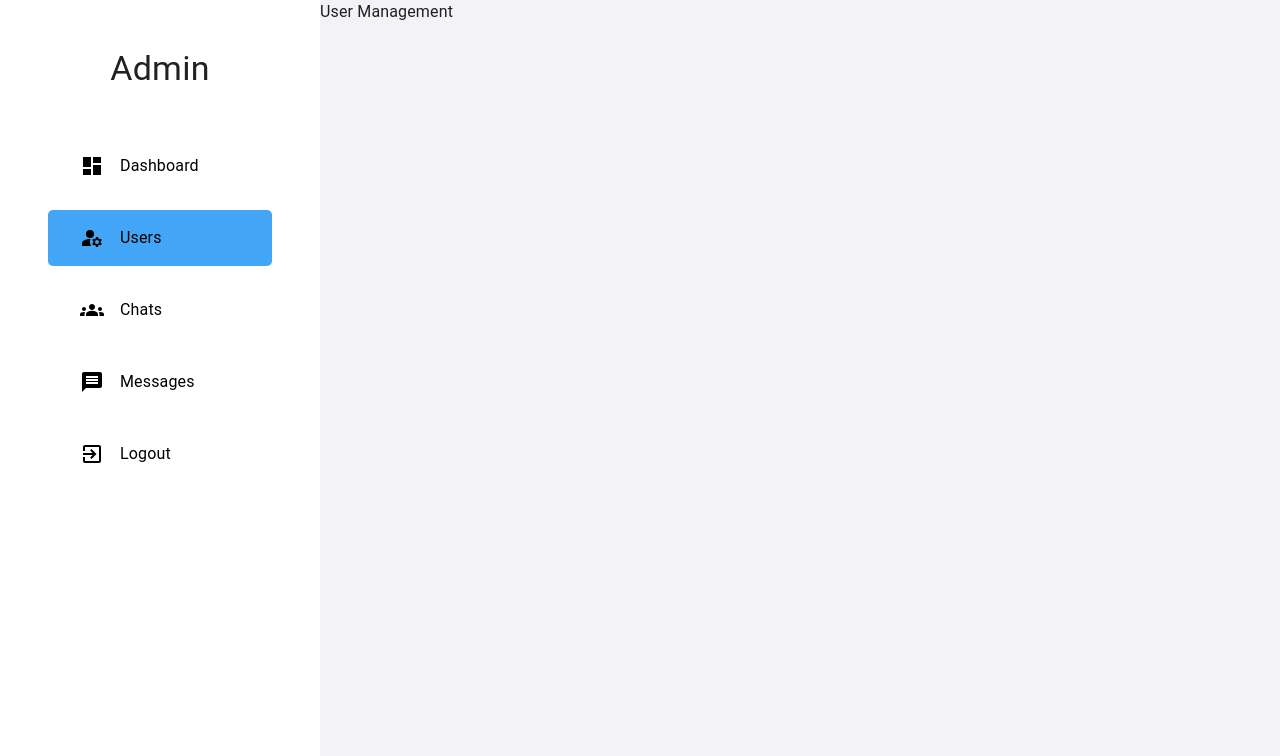
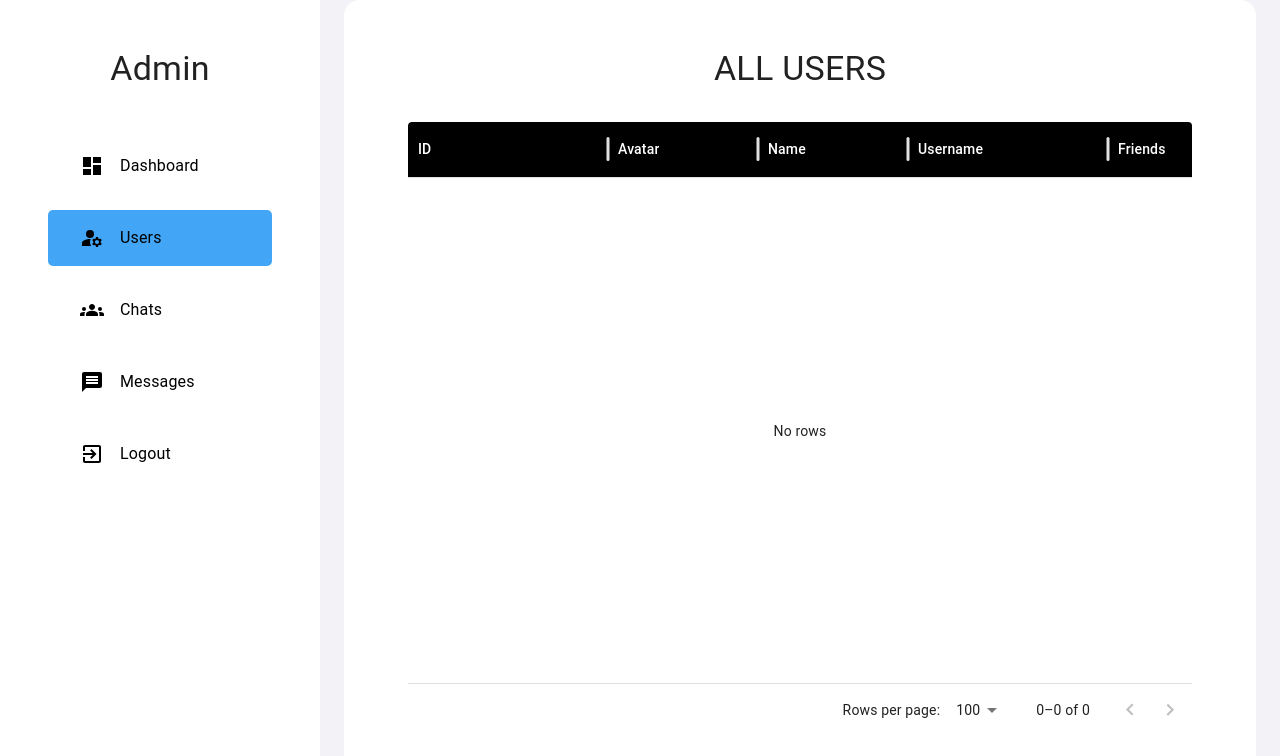
Before and after one commit to RohanKumar122/ChatApp, a React (Vite) app in the folder client/: page /admin/user-management in a window 1280 px wide. Shown: the top 756 px of the page. Built offline with nearby package versions, Linux system fonts and the light colour scheme.

Commit message:
Update Admin Graph

```diff
--- a/client/package.json
+++ b/client/package.json
@@ -14,6 +14,7 @@
     "@emotion/styled": "^11.14.0",
     "@mui/icons-material": "^6.3.1",
     "@mui/material": "^6.3.1",
+    "@mui/x-data-grid": "^7.23.6",
     "6pp": "^1.3.9",
     "axios": "^1.7.9",
     "chart.js": "^4.4.7",
--- /dev/null
+++ b/client/src/components/shared/Table.jsx
@@ -0,0 +1,54 @@
+import React from "react";
+import { DataGrid } from "@mui/x-data-grid";
+import { Container, Paper, Typography } from "@mui/material";
+
+const Table = ({ rows, columns, heading, rowHeight = 52 }) => {
+  return (
+    <Container
+      sx={{
+        height: "100vh",
+      }}
+    >
+      <Paper
+        elevation={3}
+        sx={{
+          padding: "1rem 4rem",
+          borderRadius: "1rem",
+          margin: "auto",
+          width: "100%",
+          overflow: "hidden",
+          height: "100%",
+          boxShadow: "none",
+        }}
+      >
+        <Typography
+          textAlign={"center"}
+          variant="h4"
+          sx={{
+            margin: "2rem",
+            textTransform: "uppercase",
+          }}
+        >
+          {heading}
+        </Typography>
+        <DataGrid
+          rows={rows}
+          columns={columns}
+          rowHeight={rowHeight}
+          style={{
+            height: "80%",
+          }}
+          sx={{
+            border: "none",
+            ".table-header":{
+              backgroundColor: "black",
+              color: "white",
+            }
+          }}
+        />
+      </Paper>
+    </Container>
+  );
+};
+
+export default Table;
--- /dev/null
+++ b/client/src/components/specific/Charts.jsx
@@ -0,0 +1,98 @@
+import React from "react";
+import { Doughnut, Line } from "react-chartjs-2";
+import {
+  Chart as ChartJS,
+  CategoryScale,
+  LinearScale,
+  PointElement,
+  LineElement,
+  Title,
+  Tooltip,
+  Legend,
+  ArcElement,
+} from "chart.js/auto";
+import { getLast7Days } from "../../lib/features";
+import { display } from "@mui/system";
+
+ChartJS.register(
+  Tooltip,
+  CategoryScale,
+  LinearScale,
+  PointElement,
+  LineElement,
+  ArcElement,
+  Title,
+  Legend
+);
+
+const labels = getLast7Days();
+
+const lineChartoptions = {
+  resposive: true,
+  plugin: {
+    legend: {
+      display: false,
+    },
+  },
+  title: {
+    display: false,
+  },
+  scales: {
+    x: {
+      grid: {
+        display: false,
+      },
+    },
+    y: {
+      beginAtZero: true,
+      grid: {
+        display: false,
+      },
+    },
+  },
+};
+
+const LineChart = ({ value = [] }) => {
+  const data = {
+    labels,
+    datasets: [
+      {
+        data: value,
+        label: "Revenue",
+        fill: true,
+        backgroundColor: "rgba(19, 247, 76, 0.2)",
+        bordercolor: "rgba(255,99,132,1)",
+      },
+    ],
+  };
+  return <Line data={data} options={lineChartoptions} />;
+};
+
+const doughnutChartOptions={
+  responsive:true,
+  plugins:{
+    legend:{
+      display:false,
+    },
+
+  },cutout:100,
+}
+
+const DoughnutChart = ({value=[], labels=[]}) => {
+  const data = {
+    labels,
+    datasets: [
+      {
+        data: value,
+        label: "Total Chats Vs total Messages",
+        backgroundColor: ["rgba(19, 247, 76, 0.2)","rgba(255,99,132,1)"],
+        borderColor: ["rgba(6, 88, 24, 0.2)","rgb(221, 14, 59)"],
+        hoverBackgroundColor: ["green","red"],
+        offset:20,
+      },
+    ],
+  };
+  return <Doughnut style={{zIndex:10}} data={data} options ={doughnutChartOptions} />;
+};
+
+export { LineChart, DoughnutChart };
--- a/client/src/components/styles/StyledComponent.jsx
+++ b/client/src/components/styles/StyledComponent.jsx
@@ -37,3 +37,27 @@ export const InputBox  =styled("input")`
     background-color: rgba(0,0,0,0.1);
 
 `
+
+export const SearchField =styled("input")`
+    padding: 1rem 2rem;
+    width: 20vmax;
+    border: none;
+    outline:none;
+    border-radius: 1.5rem;
+    background-color: rgba(145, 136, 136, 0.1);
+    font-size: 1.1rem;
+`
+
+export const CurveButton =styled("button")`
+    border-radius: 1.5rem;
+    padding: 1rem 2rem;
+    border: none;
+    outline:none;
+    cursor:pointer;
+    bgcolor: black;
+    color: black;
+    font-size: 1.1rem;
+    &:hover{
+        background-color: rgba(0, 0, 0, 0.1);
+    }
+`
--- a/client/src/constants/sampleData.js
+++ b/client/src/constants/sampleData.js
@@ -90,3 +90,26 @@ export const sampleMessages = [
     createdAt :"2023-01-01T00:00:00.000Z",
   }
 ];
+
+
+export const dashboardData ={
+  users:[
+    {
+      name:"rio",
+      avatar:"https://www.w3schools.com/howto/img_avatar.png",
+      _id:"1",
+      username :"rio_rox",
+      friends :20,
+      groups:5
+    },
+    {
+      name:"john",
+      avatar:"https://www.w3schools.com/howto/img_avatar.png",
+      _id:"2",
+      username :"john_rox",
+      friends :20,
+      groups:25
+    }
+  ],
+
+}
--- a/client/src/pages/admin/Dashboard.jsx
+++ b/client/src/pages/admin/Dashboard.jsx
@@ -1,14 +1,196 @@
-import React from 'react'
-import AdminLayout from '../../components/layout/AdminLayout'
+import {
+  AdminPanelSettings as AdminPanelSettingsIcon,
+  Notifications as NotificationsIcon,
+  Person as PersonIcon,
+  Group as GroupIcon,
+  Message as MessageIcon,
+} from "@mui/icons-material";
+import { Box, Container, Paper, Stack, Typography } from "@mui/material";
+import moment from "moment";
+import React from "react";
+import AdminLayout from "../../components/layout/AdminLayout";
+import {
+  CurveButton,
+  SearchField,
+} from "../../components/styles/StyledComponent";
+import { LineChart } from "../../components/specific/Charts";
+import { DoughnutChart } from "../../components/specific/Charts";
 
 const Dashboard = () => {
+  const Appbar = (
+    <Paper
+      elevation={3}
+      sx={{
+        padding: "2rem",
+        margin: "2rem 0",
+        borderRadius: "1rem",
+      }}
+    >
+      <Stack direction={"row"} alignItems={"center"} spacing={"1rem"}>
+        <AdminPanelSettingsIcon
+          sx={{
+            fontSize: "3rem",
+          }}
+        />
+
+        <SearchField placeholder="Search..." />
+
+        <CurveButton
+          sx={{
+            bgcolor: "black",
+            color: "white",
+            ":hover": { bgcolor: "gray-200", color: "black" },
+          }}
+        >
+          Search
+        </CurveButton>
+
+        <Box flexGrow={1} />
+
+        <Typography
+          display={{
+            xs: "none",
+            lg: "block",
+          }}
+          color={"rgb(0, 0, 0, 0.7)"}
+          textAlign={"center"}
+        >
+          {moment().format("dddd, D MMMM YYYY")}
+        </Typography>
+
+        <NotificationsIcon />
+      </Stack>
+    </Paper>
+  );
+
+  const Widgets = (
+    <Stack
+      direction={{
+        xs: "column",
+        sm: "row",
+      }}
+      spacing={"2rem"}
+      justifyContent={"space-between"}
+      alignItems={"center"}
+      margin={"2rem 0"}
+    >
+      <Widget title={"Users"} value={34} Icon={<PersonIcon />} />
+      <Widget title={"Chats"} value={34} Icon={<GroupIcon />} />
+      <Widget title={"Messages"} value={34} Icon={<MessageIcon />} />
+    </Stack>
+  );
+
   return (
     <AdminLayout>
-       <div>
-           Dashboard
-       </div>
+      <Container>
+        {Appbar}
+
+        <Stack
+          direction={{
+            xs: "column",
+            lg: "row",
+          }}
+
+          flexWrap={"wrap"}
+          justifyContent={{
+            xs: "center",
+            lg: "stretch",
+          }}
+          alignItems={{
+            xs: "center",
+            lg: "stretch",
+          }}
+          sx={{gap: "2rem"}}
+        >
+          <Paper
+            elevation={3}
+            sx={{
+              padding: "2rem 3.5rem",
+              maxWidth: "45rem",
+              borderRadius: "1rem",
+              width: "100%",
+            }}
+          >
+            <Typography variant="h4" margin={"2rem 0"}>
+              Last Messages
+            </Typography>
+            {/*            <LineChart /> */}
+
+            <LineChart value={[23, 56, 33, 67, 33, 2]} />
+          </Paper>
+          <Paper
+            elevation={3}
+            sx={{
+              padding: "1rem",
+              borderRadius: "1rem",
+              display: "flex",
+              justifyContent: "center",
+              alignItems: "center",
+              width: { xs: "100%", sm: "50%" },
+              maxWidth: "25rem",
+              position: "relative",
+              height: "25rem",
+            }}
+          >
+            {/* Doughnut */}
+            <DoughnutChart
+              labels={["Single Chats", "Group Chats"]}
+              value={[23, 66]}
+            />
+
+            <Stack
+              position={"absolute"}
+              direction={"row"}
+              justifyContent={"center"}
+              alignItems={"center"}
+              spacing={"0.5rem"}
+              width={"100%"}
+              height={"100%"}
+            >
+              <GroupIcon />
+              <Typography>Vs</Typography>
+              <PersonIcon />
+            </Stack>
+          </Paper>
+        </Stack>
+
+        {Widgets}
+      </Container>
     </AdminLayout>
-  )
-}
+  );
+};
 
-export default Dashboard
+const Widget = ({ title, value, Icon }) => (
+  <Paper
+    elevation={3}
+    sx={{
+      padding: "2rem",
+      margin: "2rem 0",
+      borderRadius: "1.5rem",
+      width: "20rem",
+    }}
+  >
+    <Stack alignItems={"center"} spacing={"1rem"}>
+      <Typography
+        sx={{
+          color: "rgb(0, 0, 0, 0.7)",
+          borderRadius: "50%",
+          border: `5px solid rgb(0, 0, 0, 0.7)`,
+          width: "5rem",
+          height: "5rem",
+          display: "flex",
+          justifyContent: "center",
+          alignItems: "center",
+        }}
+      >
+        {value}
+      </Typography>
+      <Stack direction={"row"} alignItems={"center"} spacing={"1rem"}>
+        {Icon}
+        <Typography>{title}</Typography>
+      </Stack>
+    </Stack>
+  </Paper>
+);
+
+export default Dashboard;
--- a/client/src/pages/admin/UserManagement.jsx
+++ b/client/src/pages/admin/UserManagement.jsx
@@ -1,14 +1,67 @@
-import React from 'react'
-import AdminLayout from '../../components/layout/AdminLayout'
+import React from "react";
+import AdminLayout from "../../components/layout/AdminLayout";
+import Table from "../../components/shared/Table";
+import { useState } from "react";
+import { Avatar } from "@mui/material";
+import { useEffect } from "react";
+import {dashboardData} from "../../constants/sampleData";
 
+const columns = [
+  {
+    field: "id",
+    headerName: "ID",
+    headerClassName: "table-header",
+    width: 200,
+  },
+  {
+    field: "avatar",
+    headerName: "Avatar",
+    headerClassName: "table-header",
+    width: 150,
+    renderCell: (params) => (
+      <Avatar alt={params.row.name} src={params.row.avatar} />
+    ),
+  },
+  {
+    field: "name",
+    headerName: "Name",
+    headerClassName: "table-header",
+    width: 150,
+  },
+  {
+    field: "username",
+    headerName: "Username",
+    headerClassName: "table-header",
+    width: 200,
+  },
+  {
+    field: "friends",
+    headerName: "Friends",
+    headerClassName: "table-header",
+    width: 150,
+  },
+  {
+    field: "groups",
+    headerName: "Groups",
+    headerClassName: "table-header",
+    width: 200,
+  }
+];
 const UserManagement = () => {
+  const [rows, setRows] = useState([]);
+
+  // useEffect(() => {
+  //   setRows( dashboardData.users.map((i)=>{
+  //     // ({...i,id:i._id})
+  //     console.log(i);
+  //   }) );
+  // }, []);
+
   return (
     <AdminLayout>
-        <div>
-            User Management
-        </div>
+      <Table heading={"All Users"} columns={columns} rows={rows} />
     </AdminLayout>
-  )
-}
+  );
+};
 
-export default UserManagement
+export default UserManagement;
```
Also changed, not shown: client/src/lib/features.js (+38 -12 lines), 1 other file (tests, documents, lock files or other folders).
